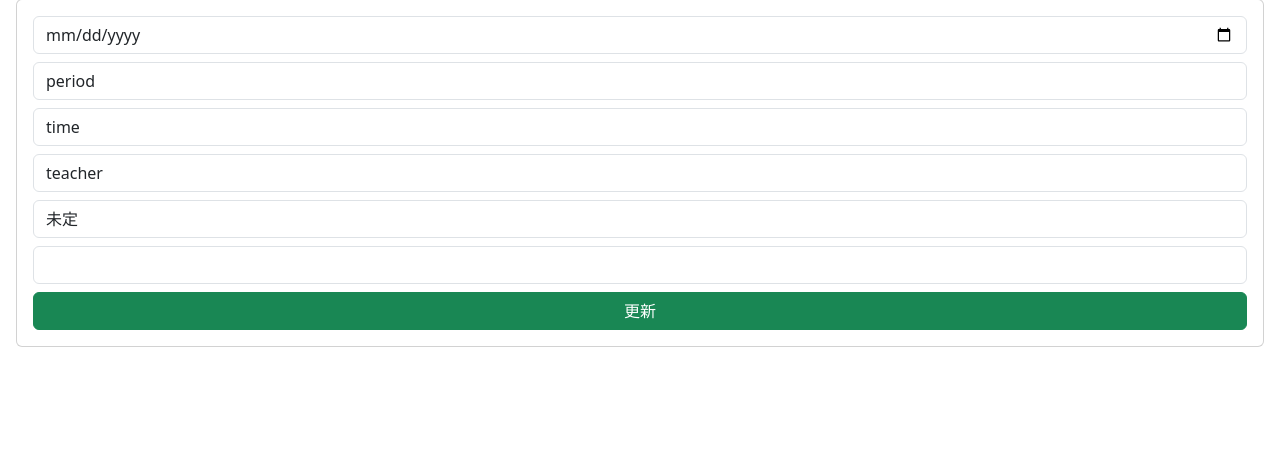
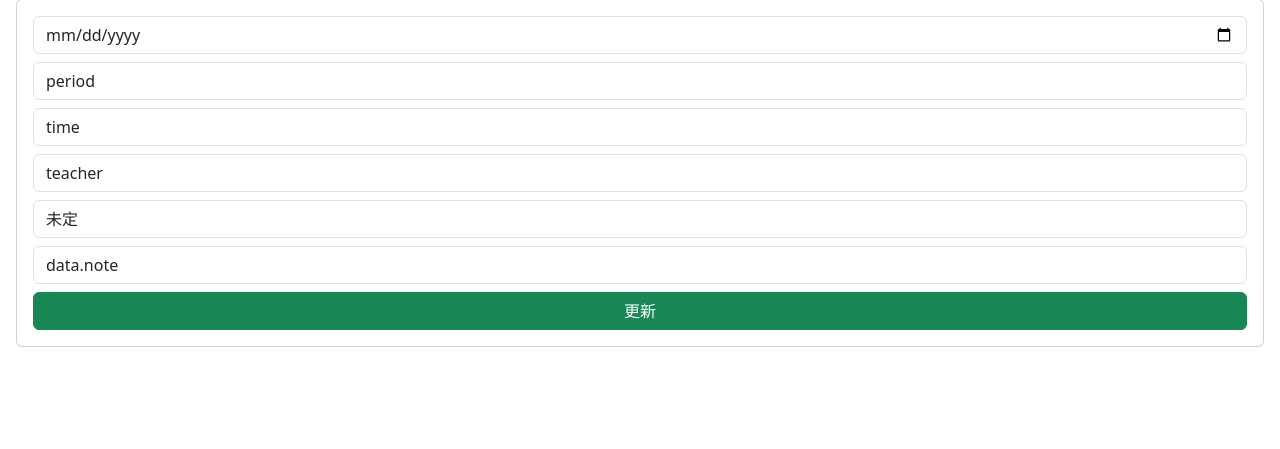
Before and after one commit to ndbshbfjsh/jukudaikou-app, a Flask app: page /edit/1 in a window 1280 px wide. Shown: the part 110-559 px from the top of the page. Run offline with Flask 3, Linux system fonts and the light colour scheme; data that the repository does not hold is empty; some libraries are stand-ins or nearby versions.

Commit message:
remove data reference

```diff
--- a/templates/edit.html
+++ b/templates/edit.html
@@ -24,7 +24,7 @@
            placeholder="代講先生名"
            class="form-control mb-2">
 </div>
-    <input name="note" value="{{ data.note }}" class="form-control mb-2">
+    <input name="note" value="data.note" class="form-control mb-2">
 
     <button class="btn btn-success">更新</button>
 
```
